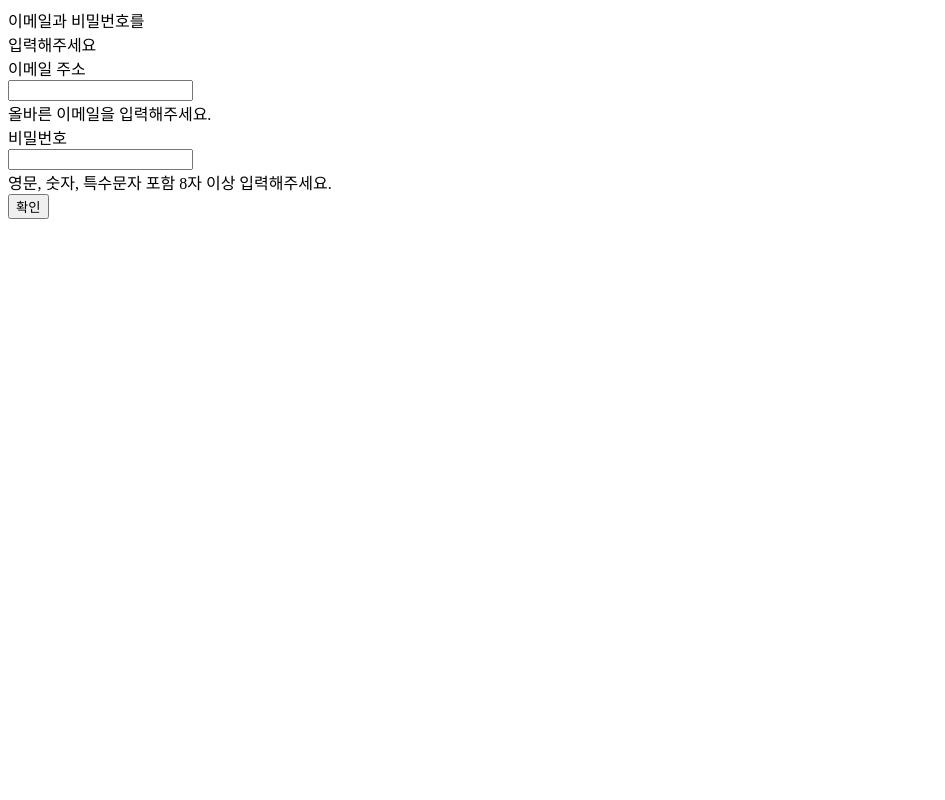
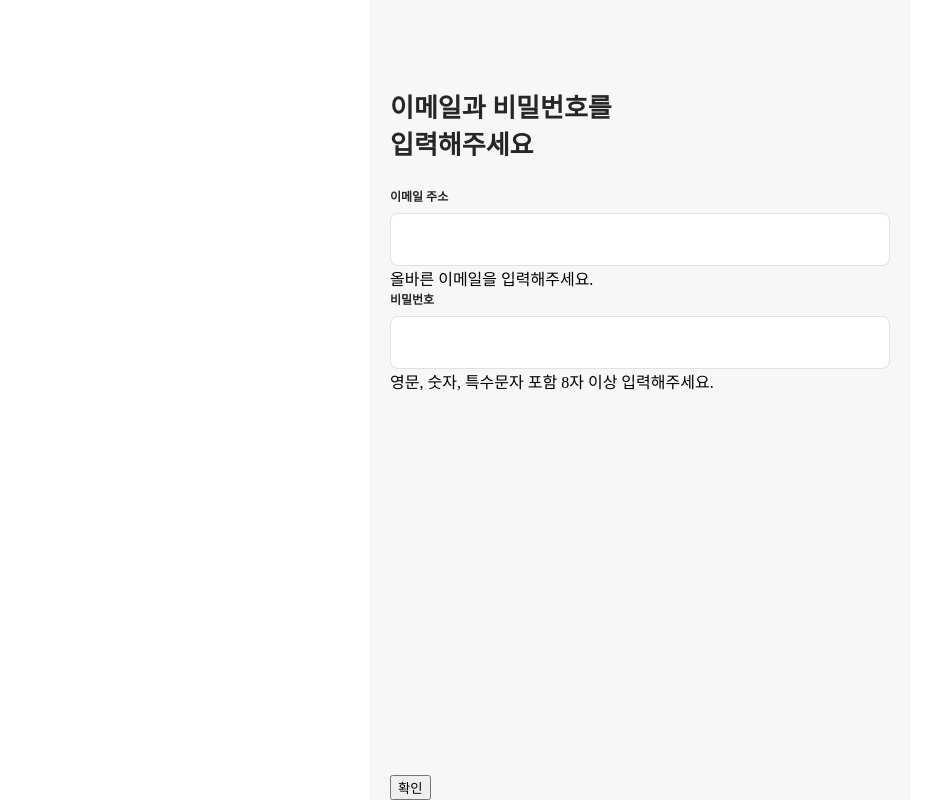
Before and after one commit to danii0110/reactLogin, a React (Create React App) app in the folder react-login/: page / in a window 1280 px wide. Shown: the whole page, without its empty margins (0-945 px from the left). Built offline with nearby package versions, Linux system fonts and the light colour scheme.

Commit message:
~간단한 css
알바 다녀와서 다시 할 예정

```diff
--- /dev/null
+++ b/react-login/src/index.css
@@ -0,0 +1,58 @@
+.page {
+    position: absolute;
+    top: 0;
+    bottom: 0;
+    width: 100%;
+    max-width: 500px;
+    padding: 0 20px;
+
+    left: 50%;
+    transform: translate(-50%, 0);
+
+    background-color: #f7f7f7;
+
+    overflow: hidden;
+
+    display: flex; /*사용하는 이유 : contentWrap 부분을 class 1 속성을 주어서 전체를 차지하게 해서 버튼을 가장 하단에 위치 시키게 하기 위해서*/
+    flex-direction: column;
+}
+
+.titleWrap {
+    margin-top: 87px;
+    font-size: 26px;
+    font-weight: 700;
+    color: #262626;
+}
+
+.contentWrap {
+    margin-top: 26px;
+    flex: 1; /*남는 공간을 다 차지하게끔 함*/
+}
+
+.inputTitle {
+    font-size: 12px;
+    font-weight: 600;
+    color: #262626;
+}
+
+.inputWrap {
+    display: flex;
+    border-radius: 8px;
+    padding: 16px;
+    margin-top: 8px;
+    background-color: white;
+    border: 1px solid #e2e0e0;
+}
+
+.inputWrap:focus-within { /*input창이 focus가 되면 색이 바뀜*/
+    border: 1px solid #9e30f4;
+}
+
+.input {
+    width: 100%;
+    outline: none;
+    border: none;
+    height: 17px;
+    font-size: 14px;
+    font-weight: 400;
+}
--- a/react-login/src/index.js
+++ b/react-login/src/index.js
@@ -1,6 +1,8 @@
 import React from 'react';
 import ReactDOM from 'react-dom/client';
 import App from './App';
+
+import './index.css';
 
 const root = ReactDOM.createRoot(document.getElementById('root'));
 root.render(
```
